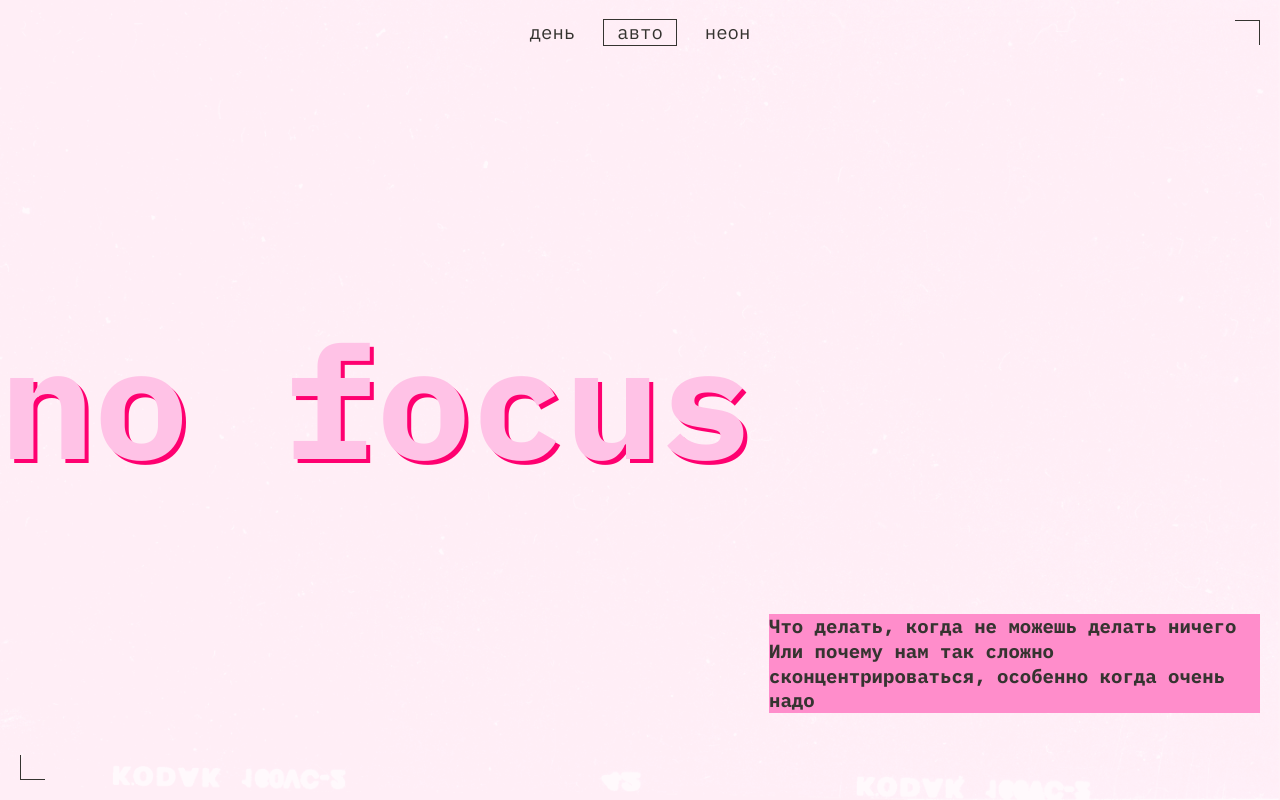
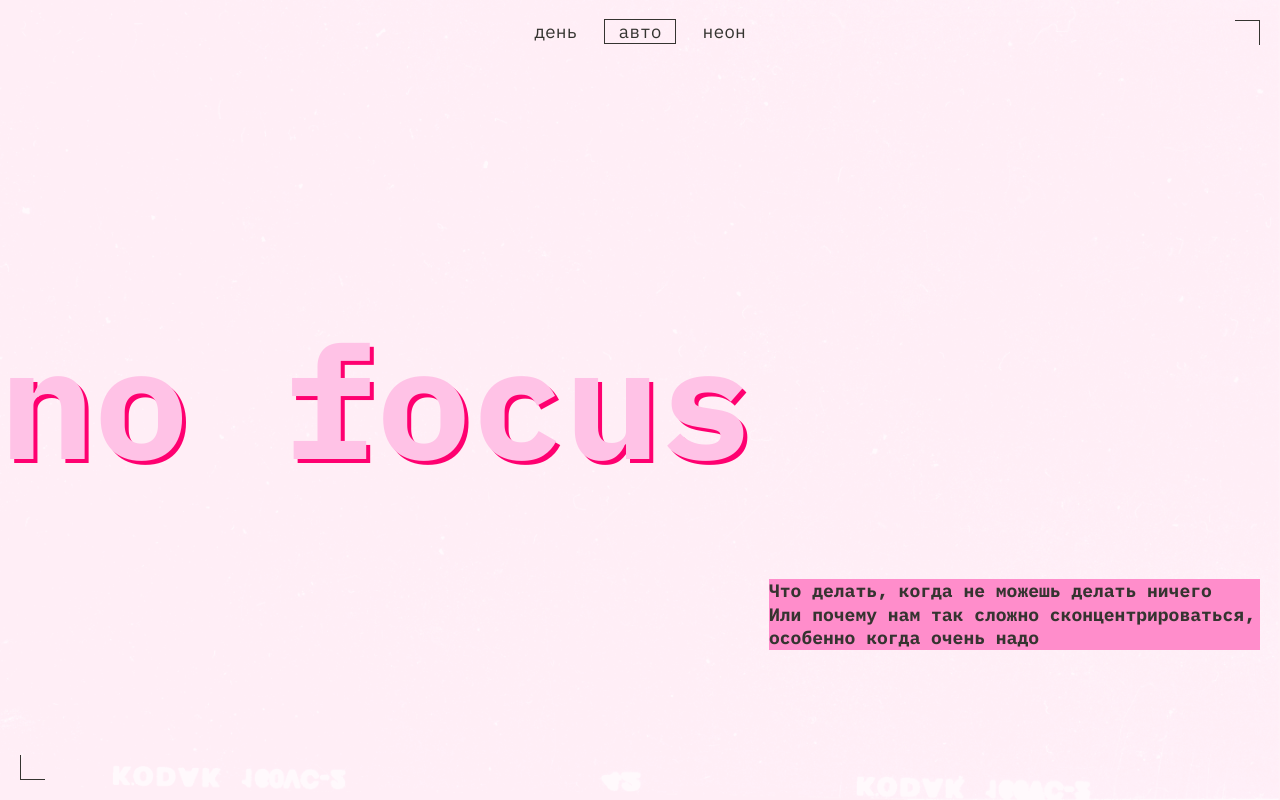
Before and after one commit to mlb-denis/slozhno-sosredotochitsya, a plain HTML site: page index.html in a window 1280 px wide. Shown: the top 800 px of the page. Drawn offline with Linux system fonts and the light colour scheme.

Commit message:
Правка расхождений в макете

```diff
--- a/styles/style.css
+++ b/styles/style.css
@@ -83,7 +83,7 @@
 .header__theme-menu-list {
   display: flex;
   flex-direction: column;
-  gap: 16px;
+  gap: 15px;
 }
 
 .header__theme-menu-button:focus-visible {
@@ -225,7 +225,7 @@
 @media (width >= 768px) {
   @media (width < 1024px) {
     :root {
-      --menu-margin: 175px;
+      --menu-margin: 173px;
       --promo-margin: 165px;
     }
   }
@@ -270,7 +270,7 @@
   }
 
   .main__section.gallery {
-    grid-template-rows: auto 200px 235px 320px;
+    grid-template-rows: auto 193px 230px 319px;
   }
 
   .gallery-image:nth-of-type(1),
@@ -287,7 +287,7 @@
 @media (width >= 1024px) {
   :root {
     --menu-margin: 0;
-    --promo-margin: 150px;
+    --promo-margin: 115px;
   }
 
   .header__theme-menu {
--- a/styles/variables.css
+++ b/styles/variables.css
@@ -13,7 +13,7 @@
   --menu-color: #353430;
   --accent-color: #ff8dcb;
   --font-family: 'IBM Plex Mono', monospace;
-  --font-size: 19px;
+  --font-size: 18px;
   --line-height: 1.3;
   --general-padding: 10px;
   --main-padding-block: 40px;
```
